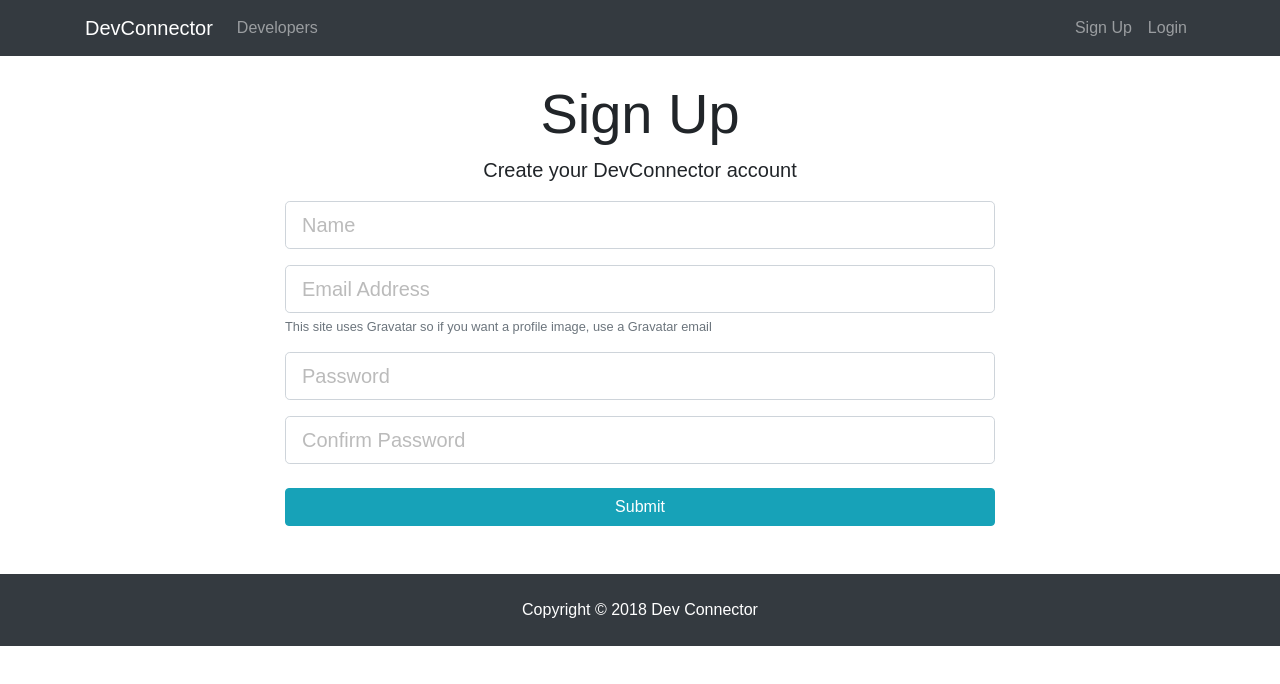
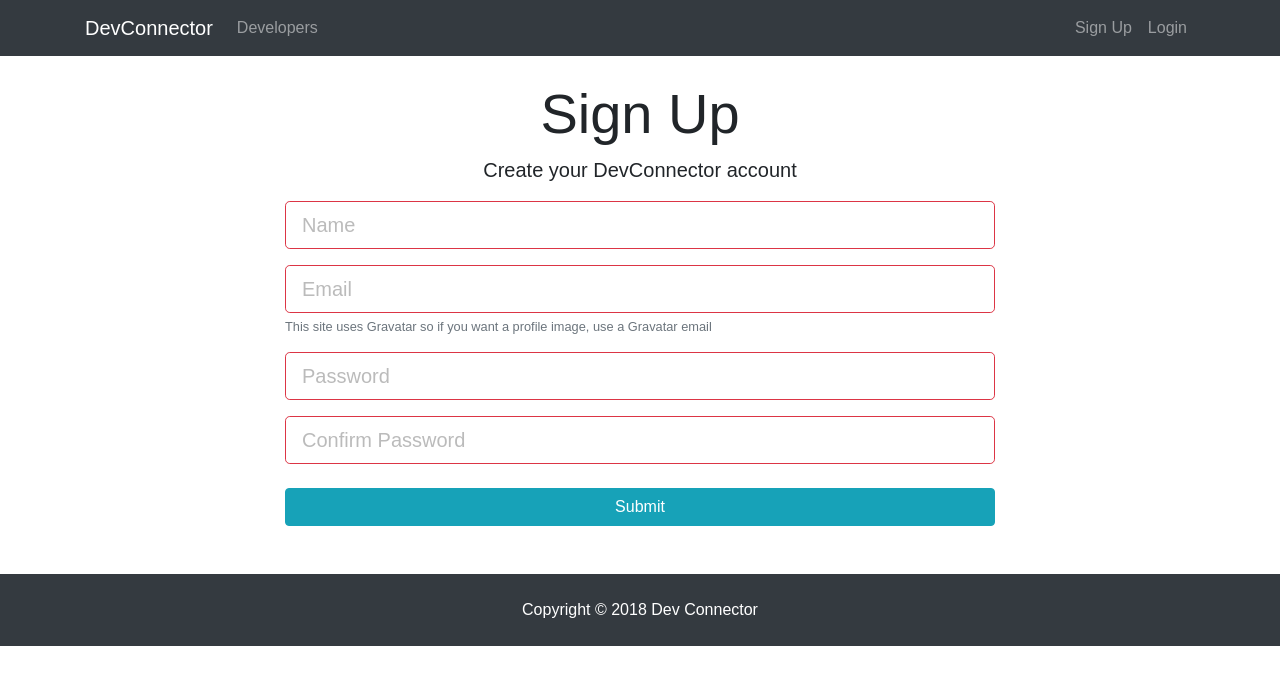
Before and after one commit to parveznawaz/dev-connect, a React (Create React App) app in the folder client/: page /register in a window 1280 px wide. Shown: the top 684 px of the page. Built offline with nearby package versions, Linux system fonts and the light colour scheme.

Commit message:
Text field group component

```diff
--- a/client/src/components/auth/Login.js
+++ b/client/src/components/auth/Login.js
@@ -1,8 +1,8 @@
 import React, { Component } from "react";
 import PropTypes from "prop-types";
-import classnames from "classnames";
 import { connect } from "react-redux";
 import { loginUser } from "../../actions/authActions";
+import TextFieldGroup from "../common/TextFieldGroup";
 
 class Login extends Component {
   constructor() {
@@ -57,36 +57,22 @@
                 Sign in to your DevConnector account
               </p>
               <form onSubmit={this.onSubmit}>
-                <div className="form-group">
-                  <input
-                    type="email"
-                    className={classnames("form-control form-control-lg", {
-                      "is-invalid": errors.email
-                    })}
+                <TextFieldGroup
                 placeholder="Email Address"
                 name="email"
+                type="email"
                 value={this.state.email}
                 onChange={this.onChange}
+                error={errors.email}
                 />
-                  {errors.email && (
-                    <div className="invalid-feedback">{errors.email}</div>
-                  )}
-                </div>
-                <div className="form-group">
-                  <input
-                    type="password"
-                    className={classnames("form-control form-control-lg", {
-                      "is-invalid": errors.password
-                    })}
+                <TextFieldGroup
                 placeholder="Password"
                 name="password"
+                type="password"
                 value={this.state.password}
                 onChange={this.onChange}
+                error={errors.password}
                 />
-                  {errors.password && (
-                    <div className="invalid-feedback">{errors.password}</div>
-                  )}
-                </div>
                 <input type="submit" className="btn btn-info btn-block mt-4" />
               </form>
             </div>
--- a/client/src/components/auth/Register.js
+++ b/client/src/components/auth/Register.js
@@ -1,9 +1,9 @@
 import React, { Component } from "react";
 import PropTypes from "prop-types";
 import { withRouter } from "react-router-dom";
-import classnames from "classnames";
 import { connect } from "react-redux";
 import { registerUser } from "../../actions/authActions";
+import TextFieldGroup from "../common/TextFieldGroup";
 
 class Register extends Component {
   constructor() {
@@ -60,70 +60,39 @@
                 Create your DevConnector account
               </p>
               <form onSubmit={this.onSubmit} noValidate>
-                <div className="form-group">
-                  <input
-                    type="text"
-                    className={classnames("form-control form-control-lg", {
-                      "is-invalid": errors.name
-                    })}
+                <TextFieldGroup
                 placeholder="Name"
                 name="name"
                 value={this.state.name}
                 onChange={this.onChange}
+                error={errors.name}
                 />
-                  {errors.name && (
-                    <div className="invalid-feedback">{errors.name}</div>
-                  )}
-                </div>
-                <div className="form-group">
-                  <input
+                <TextFieldGroup
+                placeholder="Email"
+                name="email"
                 type="email"
-                    className={classnames("form-control form-control-lg", {
-                      "is-invalid": errors.email
-                    })}
-                    placeholder="Email Address"
-                    name="email"
                 value={this.state.email}
                 onChange={this.onChange}
+                error={errors.email}
+                info="This site uses Gravatar so if you want a profile image, use
+                a Gravatar email"
                 />
-                  {errors.email && (
-                    <div className="invalid-feedback">{errors.email}</div>
-                  )}
-                  <small className="form-text text-muted">
-                    This site uses Gravatar so if you want a profile image, use
-                    a Gravatar email
-                  </small>
-                </div>
-                <div className="form-group">
-                  <input
-                    type="password"
-                    className={classnames("form-control form-control-lg", {
-                      "is-invalid": errors.password
-                    })}
+                <TextFieldGroup
                 placeholder="Password"
                 name="password"
+                type="password"
                 value={this.state.password}
                 onChange={this.onChange}
+                error={errors.password}
                 />
-                  {errors.password && (
-                    <div className="invalid-feedback">{errors.password}</div>
-                  )}
-                </div>
-                <div className="form-group">
-                  <input
-                    type="password"
-                    className={classnames("form-control form-control-lg", {
-                      "is-invalid": errors.password2
-                    })}
+                <TextFieldGroup
                 placeholder="Confirm Password"
                 name="password2"
+                type="password"
                 value={this.state.password2}
                 onChange={this.onChange}
+                error={errors.password2}
                 />
-                  {errors.password2 && (
-                    <div className="invalid-feedback">{errors.password2}</div>
-                  )}
-                </div>
                 <input type="submit" className="btn btn-info btn-block mt-4" />
               </form>
             </div>
--- /dev/null
+++ b/client/src/components/common/TextFieldGroup.js
@@ -0,0 +1,50 @@
+import React from "react";
+import classnames from "classnames";
+import PropTypes from "prop-types";
+
+const TextFieldGroup = ({
+  name,
+  placeholder,
+  value,
+  label,
+  error,
+  info,
+  type,
+  onChange,
+  disabled
+}) => {
+  return (
+    <div className="form-group">
+      <input
+        type={type}
+        className={classnames("form-control form-control-lg", {
+          "is-invalid": {error}
+        })}
+        placeholder={placeholder}
+        name={name}
+        value={value}
+        onChange={onChange}
+        disabled={disabled}
+      />
+      {info && <small className="form-text text-muted">{info}</small>}
+      {error && <div className="invalid-feedback">{error}</div>}
+    </div>
+  );
+};
+
+TextFieldGroup.propTypes = {
+  name: PropTypes.string.isRequired,
+  placeholder: PropTypes.string,
+  value: PropTypes.string.isRequired,
+  info: PropTypes.string,
+  error: PropTypes.string,
+  type: PropTypes.string.isRequired,
+  onChange: PropTypes.func.isRequired,
+  disabled: PropTypes.string
+}
+
+TextFieldGroup.defaultProps={
+  type: 'text'
+}
+
+export default TextFieldGroup;
```
Lines whose indentation alone changed are shown as unchanged.
